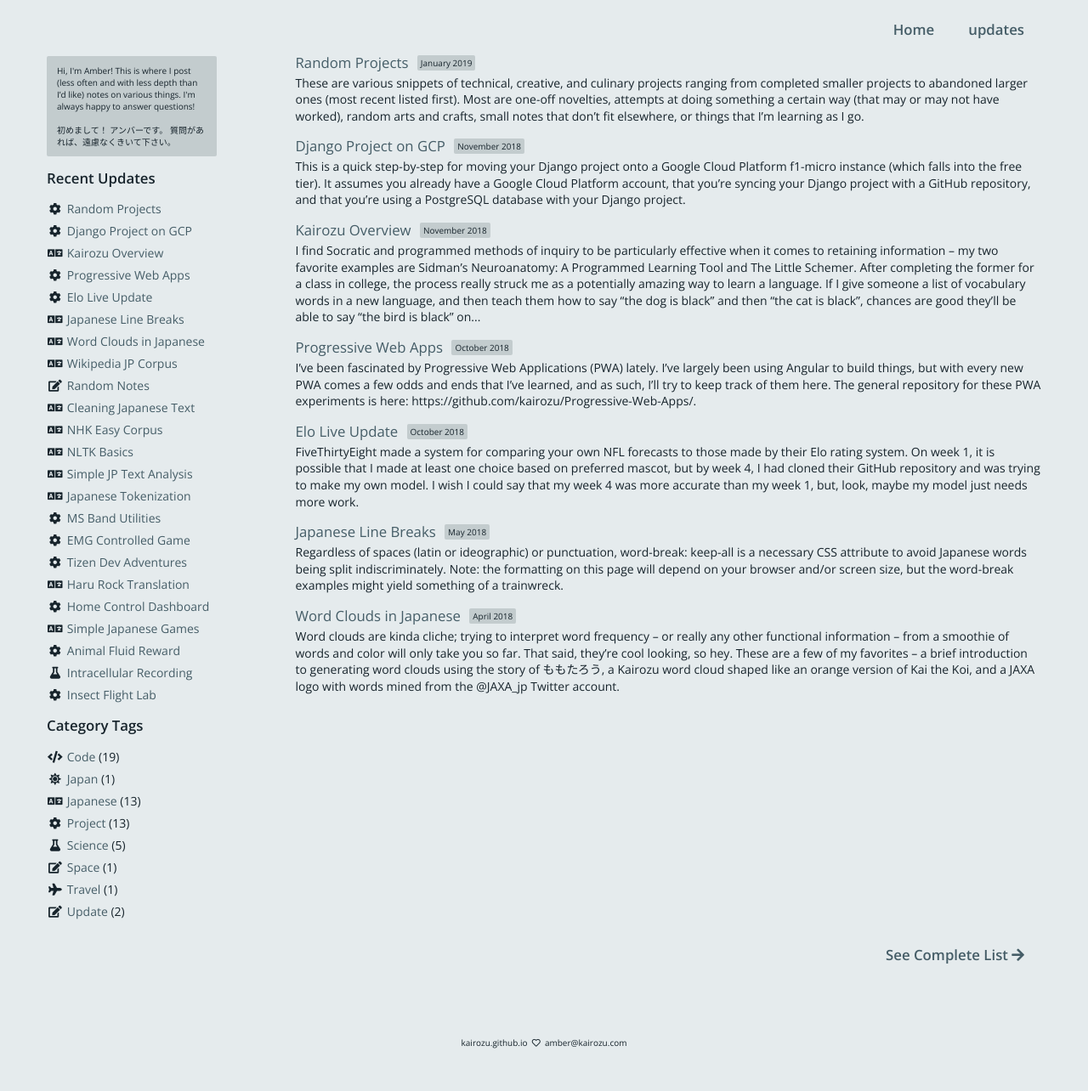
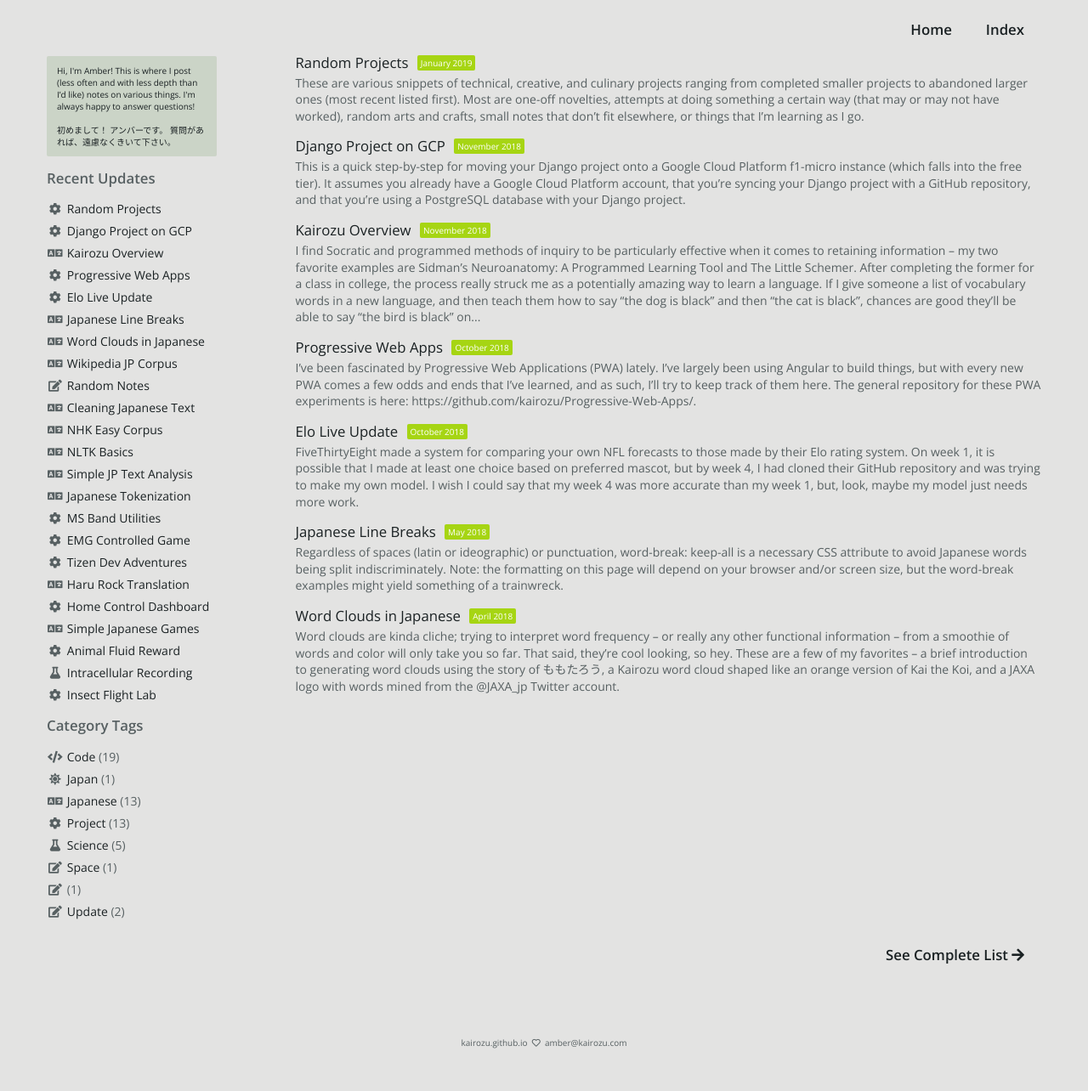
Before and after one commit to kairozu/kairozu.github.io, a Jekyll site: the page built from updates/index.md, in a window 1280 px wide. Shown: the whole page at 85% size. Built offline with Jekyll 4.4.1, drawn with Linux system fonts in a browser that asks for light colours; nearby versions of some CDN libraries.

Commit message:
remove travel section, update css

```diff
--- a/_data/tags.yml
+++ b/_data/tags.yml
@@ -10,7 +10,5 @@ science:
   name: Science
 space:
   name: Space
-travel:
-  name: Travel
 update:
   name: Update
--- a/_includes/head.html
+++ b/_includes/head.html
@@ -15,7 +15,7 @@
             <a href="https://kairozu.github.io">Home</a>
         </div>
         <div class="navLink">
-            <a href="{{ site.contentlist[0].url }}">{{ site.contentlist[0].title }}</a>
+            <a href="{{ site.contentlist[0].url }}">Index</a>
         </div>
     </div>
     <div class="bodyWrap">
--- a/_layouts/index.html
+++ b/_layouts/index.html
@@ -230,7 +230,7 @@
                 <div class="fc-flex-60">
                     <div class="bg-grey box-fixed">
                         <img class="plant" src="images/plant.svg" height="80px" />
-                        <div class="rain">雨降って地固まる。</div>
+                        <div class="rain"><a class="dark" href="{{ site.contentlist[0].url }}">雨降って地固まる。</a>/div>
                     </div>
                 </div>
             </div>
--- a/_layouts/list.html
+++ b/_layouts/list.html
@@ -14,8 +14,6 @@
                             <span class="fa-li"><i class="fas fa-flask fa-fw"></i></span>
                         {% elsif p.tags[0] == 'space' %}
                             <span class="fa-li"><i class="fas fa-space-shuttle fa-fw"></i></span>
-                        {% elsif p.tags[0] == 'travel' %}
-                            <span class="fa-li"><i class="fas fa-plane fa-fw"></i></span>
                         {% elsif p.tags[0] == 'code' %}
                             <span class="fa-li"><i class="fas fa-code fa-fw"></i></span>
                         {% elsif p.tags[0] == 'project' %}
@@ -41,8 +39,6 @@
                             <span class="fa-li"><i class="fas fa-flask fa-fw"></i></span>
                         {% elsif p.tags[0] == 'space' %}
                             <span class="fa-li"><i class="fas fa-space-shuttle fa-fw"></i></span>
-                        {% elsif tag == 'travel' %}
-                            <span class="fa-li"><i class="fas fa-plane fa-fw"></i></span>
                         {% elsif tag == 'code' %}
                             <span class="fa-li"><i class="fas fa-code fa-fw"></i></span>
                         {% elsif tag == 'project' %}
--- a/css/main.css
+++ b/css/main.css
@@ -8,13 +8,13 @@ html, body {
     line-height: 1.4;
 }
 body.mainContent {
-    background: #e5ebed;
-    color: #17242c;
+    background: #e3e3e2;
+    color: #576062;
 }
 h2 {
     margin-block-start: 1em;
     padding-bottom: 2px;
-    border-bottom: 1px solid #618891;
+    border-bottom: 1px solid #1A2123;
 }
 li { margin: 5px 0; }
 li p { margin: 0; }
@@ -35,7 +35,7 @@ p > code {
 img { border-radius: 2px; }
 a, a:link, a:visited {
     text-decoration: none;
-    color: #455d67;
+    color: #1A2123;
     -webkit-transition: 200ms color ease-in-out;
     -moz-transition: 200ms color ease-in-out;
     -o-transition: 200ms color ease-in-out;
@@ -46,7 +46,7 @@ a, a:link, a:visited {
     word-break: break-all;
     word-break: break-word;
 }
-a, a:focus, a:hover { color: #718a82; }
+a, a:focus, a:hover { color: #A6D513; }
 .bold { font-weight: 600; }
 .italics { font-style: italic; }
 .larger { font-size: larger; }
@@ -63,7 +63,8 @@ a, a:focus, a:hover { color: #718a82; }
     font-size: x-small;
     padding: 2px 4px;
     border-radius: 2px;
-    background: #c3ccce;
+    background: #A6D513;
+    color: white;
     margin-left: 6px;
     vertical-align: top;
     line-height: 2.4;
@@ -136,7 +137,8 @@ div.space-table {
     font-size: x-small;
     padding: 10px 12px;
     border-radius: 2px;
-    background: #c3ccce;
+    background: #CBD4C7;
+    color: #1A2123;
     margin-right: 50px;
     margin-bottom: 14px;
     margin-top: 4px;
```
Also changed, not shown: tags/travel.md (deleted, +0 -8 lines).
